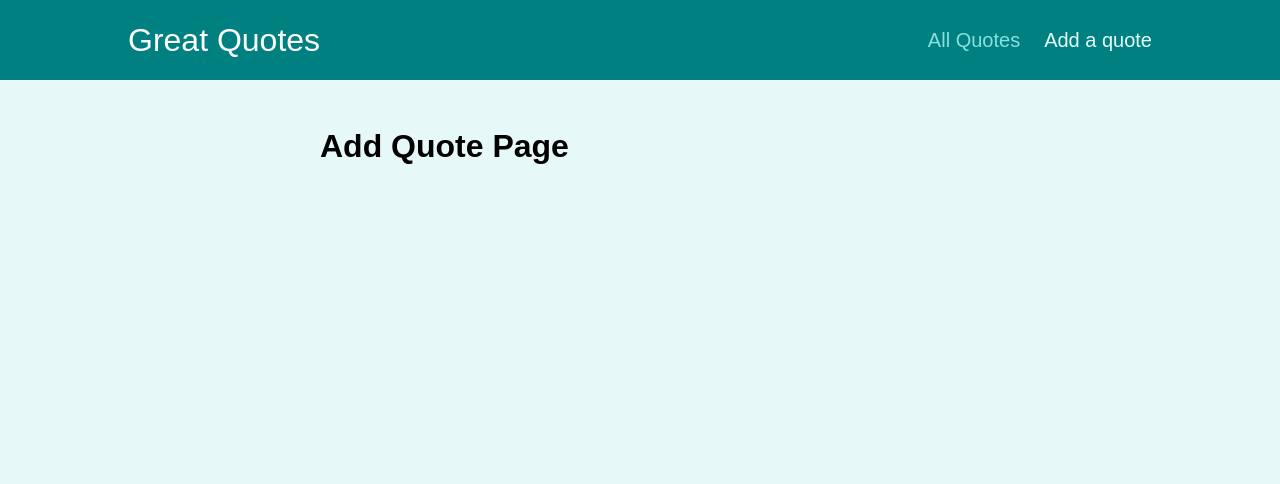
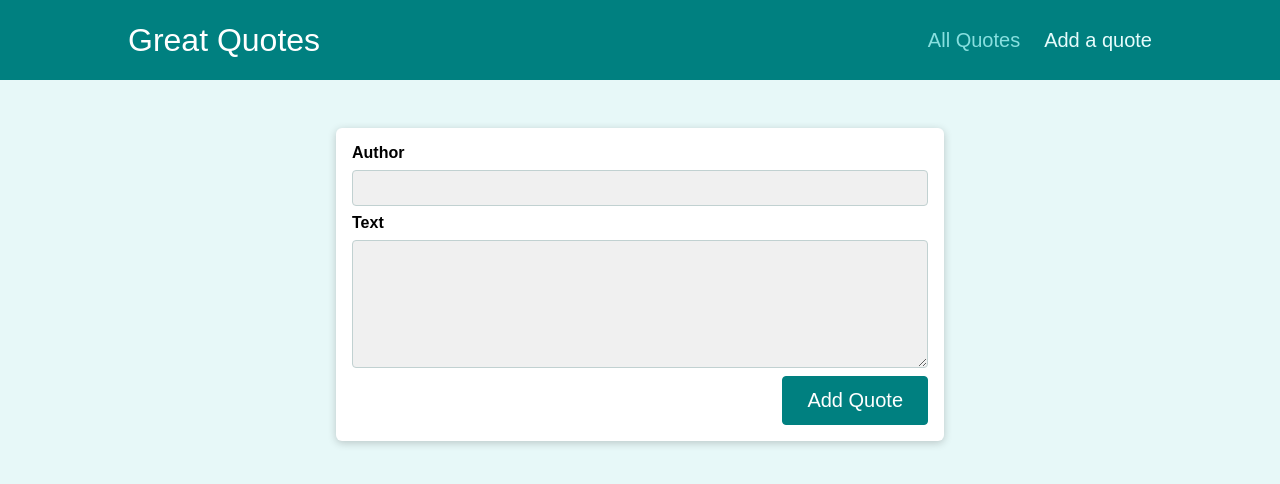
Before and after one commit to marcmedhat6211/react-router-practice, a React (Create React App) app: page /new-quote in a window 1280 px wide. Shown: the top 484 px of the page. Built offline with nearby package versions, Linux system fonts and the light colour scheme.

Commit message:
adding the add quote form to the add quote page

```diff
--- a/src/pages/NewQuote.js
+++ b/src/pages/NewQuote.js
@@ -1,5 +1,11 @@
+import QuoteForm from "../components/quotes/QuoteForm";
+
 const NewQuote = () => {
-  return <h1>Add Quote Page</h1>;
+  const addQuoteHandler = (quoteData) => {
+    console.log(quoteData);
+  };
+
+  return <QuoteForm onAddQuote={addQuoteHandler} />;
 };
 
 export default NewQuote;
```
Also changed, not shown: src/components/quotes/QuoteForm.js (+9 -9 lines), 1 other file (tests, documents, lock files or other folders).
